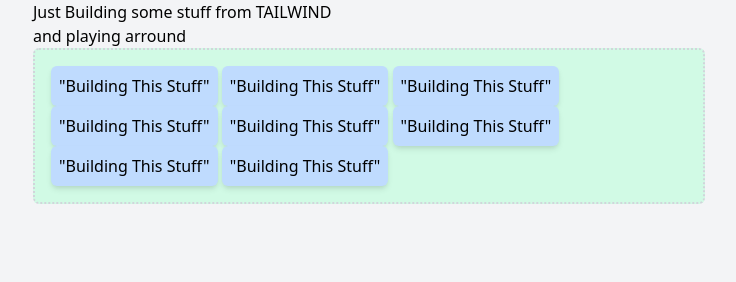
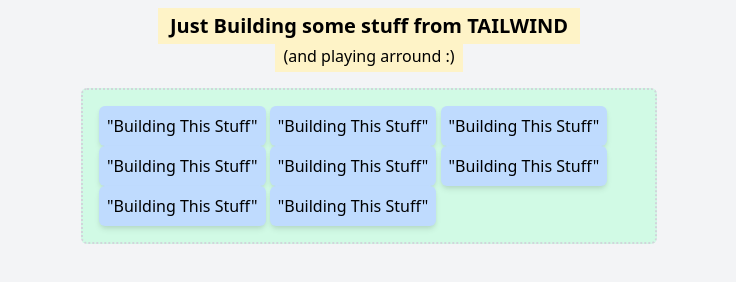
Before and after one commit to stivipp/tailwind_testing, a website: page public/index.html in a window 1280 px wide. Shown: the whole page, without its empty margins (271-1007 px from the left). Drawn offline with nearby package versions, Linux system fonts and the light colour scheme; files that its build step writes are made by us from their sources.

Commit message:
New Update :)

```diff
--- a/public/index.html
+++ b/public/index.html
@@ -10,11 +10,17 @@
 
 <body>
     <section class="min-h-screen flex flex-col justify-start bg-gray-100">
-        <div class="max-w-2xl mx-auto">
+        <div class="max-w-xl mx-auto">
 
-            <header>
-                <h1>Just Building some stuff from TAILWIND</h1>
-                <h2>and playing arround</h2>
+            <header class="flex flex-col mt-2 mb-4 items-center">
+                <h1 class="py-1 px-3 font-bold text-xl bg-yellow-100">
+                    Just Building some stuff from TAILWIND
+                </h1>
+
+                <h2 class="bg-yellow-100 px-2 pb-1">
+                    (and playing arround :)
+                </h2>
+
             </header>
 
 
```
